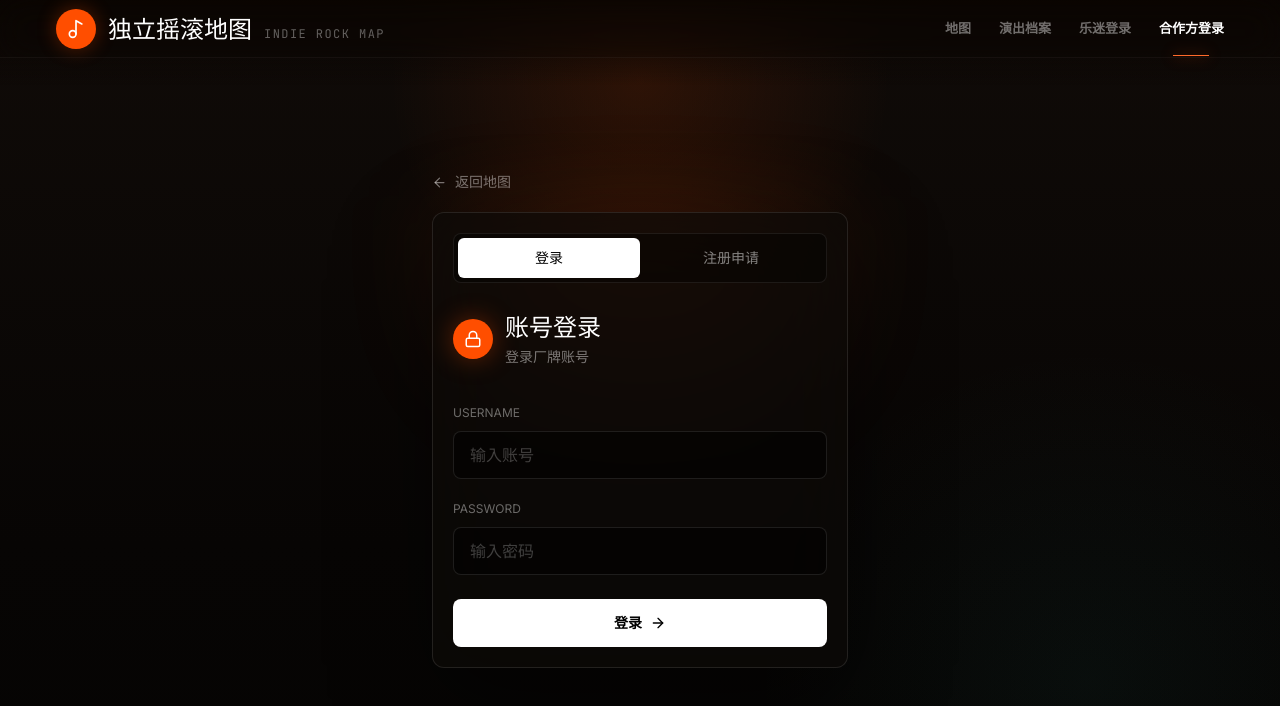
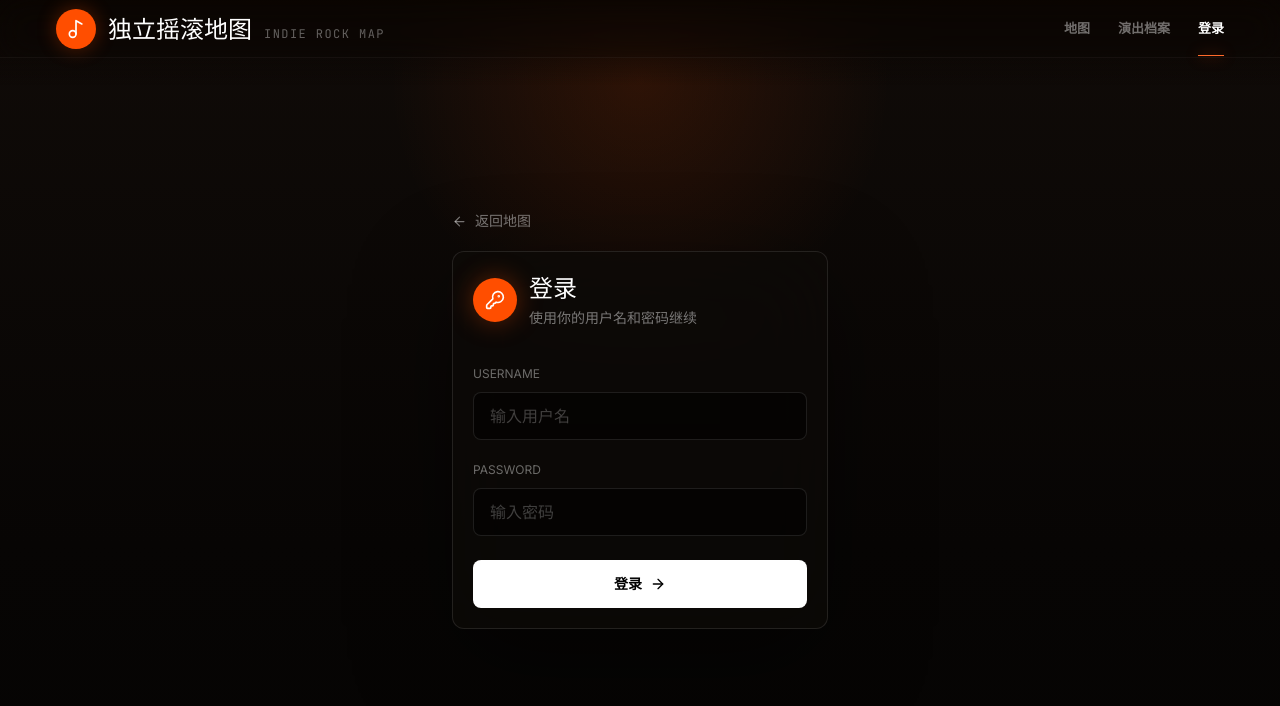
Before and after one commit to AustinZhao0308/ChineseIndieRockMap, a React (Vite) app: page /login in a window 1280 px wide. Shown: the top 706 px of the page. Built offline with nearby package versions, Linux system fonts and the light colour scheme.

Commit message:
Unify website login and simplify band cards

```diff
--- a/src/components/BandModal.tsx
+++ b/src/components/BandModal.tsx
@@ -30,7 +30,7 @@ const BandModal: React.FC<BandModalProps> = ({ band, onClose, onBandUpdated }) =
     if (!band?.dbId) return;
     const token = localStorage.getItem('catbeerUserToken');
     if (!token) {
-      window.location.href = `/user-login?next=${encodeURIComponent(window.location.pathname)}`;
+      window.location.href = `/login?next=${encodeURIComponent(window.location.pathname)}`;
       return;
     }
 
@@ -44,7 +44,7 @@ const BandModal: React.FC<BandModalProps> = ({ band, onClose, onBandUpdated }) =
       if (!response.ok) {
         if (response.status === 401) {
           localStorage.removeItem('catbeerUserToken');
-          window.location.href = `/user-login?next=${encodeURIComponent(window.location.pathname)}`;
+          window.location.href = `/login?next=${encodeURIComponent(window.location.pathname)}`;
           return;
         }
         throw new Error(data.error || '干杯失败');
--- a/src/components/SiteNav.tsx
+++ b/src/components/SiteNav.tsx
@@ -3,6 +3,7 @@ import { Link, useLocation } from "react-router-dom";
 import { Menu, Music2, X } from "lucide-react";
 
 type NavUser = {
+  session: "map" | "app";
   role?: string;
   username?: string;
   displayName?: string;
@@ -14,41 +15,53 @@ const baseNavItems = [
   { to: "/events", label: "演出档案", match: (path: string) => path.startsWith("/events") || path.startsWith("/labels") }
 ];
 
-const getStoredUser = (): NavUser | null => {
-  if (typeof window === "undefined") return null;
-  const token = localStorage.getItem("adminToken");
-  if (!token) return null;
+const decodeToken = (token: string): Omit<NavUser, "session"> | null => {
   try {
     const payload = token.split(".")[1] || "";
     const normalizedPayload = payload.replace(/-/g, "+").replace(/_/g, "/").padEnd(Math.ceil(payload.length / 4) * 4, "=");
     return JSON.parse(atob(normalizedPayload));
-  } catch (err) {
+  } catch {
     return null;
   }
 };
 
-const fetchCurrentUser = async () => {
-  const token = localStorage.getItem("adminToken");
+const getStoredUser = (): NavUser | null => {
+  if (typeof window === "undefined") return null;
+  const mapUser = localStorage.getItem("adminToken");
+  if (mapUser) {
+    const payload = decodeToken(mapUser);
+    if (payload) return { ...payload, session: "map" };
+  }
+  const appUser = localStorage.getItem("catbeerUserToken");
+  if (appUser) {
+    const payload = decodeToken(appUser);
+    if (payload) return { ...payload, session: "app" };
+  }
+  return null;
+};
+
+const fetchCurrentUser = async (session: NavUser["session"]) => {
+  const token = localStorage.getItem(session === "map" ? "adminToken" : "catbeerUserToken");
   if (!token) return null;
 
-  const res = await fetch("/api/me", {
+  const res = await fetch(session === "map" ? "/api/me" : "/api/account/me", {
     headers: { Authorization: `Bearer ${token}` }
   });
 
   if (!res.ok) {
-    localStorage.removeItem("adminToken");
+    localStorage.removeItem(session === "map" ? "adminToken" : "catbeerUserToken");
     return null;
   }
 
   const data = await res.json();
-  return data.user as NavUser;
+  return { ...data.user, session } as NavUser;
 };
 
 export default function SiteNav() {
   const { pathname } = useLocation();
   const [isMenuOpen, setIsMenuOpen] = useState(false);
   const [user, setUser] = useState<NavUser | null>(() => getStoredUser());
-  const navItems = user
+  const navItems = user?.session === "map"
     ? [
       ...baseNavItems,
       { to: "/admin", label: "数据管理", match: (path: string) => path === "/admin" },
@@ -56,11 +69,9 @@ export default function SiteNav() {
         ? [{ to: "/admin/posts", label: "内容流", match: (path: string) => path.startsWith("/admin/posts") }]
         : [])
     ]
-    : [
-      ...baseNavItems,
-      { to: "/user-login", label: "乐迷登录", match: (path: string) => path.startsWith("/user-login") },
-      { to: "/login", label: "合作方登录", match: (path: string) => path.startsWith("/login") }
-    ];
+    : user
+      ? baseNavItems
+      : [...baseNavItems, { to: "/login", label: "登录", match: (path: string) => path.startsWith("/login") || path.startsWith("/user-login") }];
 
   useEffect(() => {
     setIsMenuOpen(false);
@@ -72,7 +83,7 @@ export default function SiteNav() {
       const storedUser = getStoredUser();
       setUser(storedUser);
       if (!storedUser) return;
-      fetchCurrentUser()
+      fetchCurrentUser(storedUser.session)
         .then(nextUser => {
           if (!cancelled) setUser(nextUser);
         })
@@ -83,19 +94,23 @@ export default function SiteNav() {
     syncUser();
     window.addEventListener("storage", syncUser);
     window.addEventListener("authchange", syncUser);
+    window.addEventListener("catbeeruserchange", syncUser);
     window.addEventListener("focus", syncUser);
     return () => {
       cancelled = true;
       window.removeEventListener("storage", syncUser);
       window.removeEventListener("authchange", syncUser);
+      window.removeEventListener("catbeeruserchange", syncUser);
       window.removeEventListener("focus", syncUser);
     };
   }, []);
 
   const handleLogout = () => {
     localStorage.removeItem("adminToken");
+    localStorage.removeItem("catbeerUserToken");
     setUser(null);
     window.dispatchEvent(new Event("authchange"));
+    window.dispatchEvent(new Event("catbeeruserchange"));
   };
 
   const displayName = user?.displayName || user?.username || "";
@@ -154,7 +169,7 @@ export default function SiteNav() {
           })}
           {user && (
             <div className="ml-1 flex items-center gap-3 border-l border-white/[0.08] pl-5">
-              <Link to="/admin" className="flex items-center gap-2 text-white/76 transition-colors hover:text-white">
+              <Link to={user.session === "map" ? "/admin" : "/"} className="flex items-center gap-2 text-white/76 transition-colors hover:text-white">
                 {avatar("h-7 w-7")}
                 <span className="max-w-28 truncate text-sm font-medium">{displayName}</span>
               </Link>
--- a/src/pages/LoginPage.tsx
+++ b/src/pages/LoginPage.tsx
@@ -1,169 +1,113 @@
-import React, { useState } from "react";
+import { FormEvent, useState } from "react";
+import { ArrowLeft, ArrowRight, KeyRound } from "lucide-react";
 import { Link, useNavigate, useSearchParams } from "react-router-dom";
-import { ArrowLeft, ArrowRight, Copy, Lock, ShieldCheck, UserRound } from "lucide-react";
+
+type LoginResponse = {
+  token?: string;
+  error?: string;
+};
 
 export default function LoginPage() {
   const navigate = useNavigate();
   const [searchParams] = useSearchParams();
-  const [mode, setMode] = useState<"login" | "register">("login");
   const [username, setUsername] = useState("");
   const [password, setPassword] = useState("");
   const [error, setError] = useState("");
-  const [message, setMessage] = useState("");
   const [isSubmitting, setIsSubmitting] = useState(false);
   const next = searchParams.get("next") || "/";
 
-  const handleLogin = async (event: React.FormEvent) => {
-    event.preventDefault();
-    setError("");
-    setMessage("");
-    setIsSubmitting(true);
-
-    try {
-      const res = await fetch("/api/login", {
+  const requestLogin = async (path: string) => {
+    const response = await fetch(path, {
       method: "POST",
       headers: { "Content-Type": "application/json" },
       body: JSON.stringify({ username, password })
     });
-      const data = await res.json();
+    return { response, data: await response.json() as LoginResponse };
+  };
 
-      if (!res.ok) {
-        setError(data.error || "登录失败，请检查密码");
+  const submit = async (event: FormEvent) => {
+    event.preventDefault();
+    setError("");
+    setIsSubmitting(true);
+
+    try {
+      const appLogin = await requestLogin("/api/auth/password/login");
+      if (appLogin.response.ok && appLogin.data.token) {
+        localStorage.removeItem("adminToken");
+        localStorage.setItem("catbeerUserToken", appLogin.data.token);
+        window.dispatchEvent(new Event("catbeeruserchange"));
+        window.dispatchEvent(new Event("authchange"));
+        navigate(next, { replace: true });
         return;
       }
 
-      localStorage.setItem("adminToken", data.token);
+      const mapLogin = await requestLogin("/api/login");
+      if (mapLogin.response.ok && mapLogin.data.token) {
+        localStorage.removeItem("catbeerUserToken");
+        localStorage.setItem("adminToken", mapLogin.data.token);
+        window.dispatchEvent(new Event("catbeeruserchange"));
         window.dispatchEvent(new Event("authchange"));
         navigate(next, { replace: true });
-    } catch (err) {
-      setError("网络连接失败，请稍后再试");
+        return;
+      }
+
+      setError("用户名或密码不正确，请重试。");
+    } catch {
+      setError("网络连接失败，请稍后再试。");
     } finally {
       setIsSubmitting(false);
     }
   };
 
-  const handleCopyContact = async () => {
-    setError("");
-    try {
-      await navigator.clipboard.writeText("catbeer_music");
-      setMessage("已复制 catbeer_music");
-    } catch (err) {
-      setMessage("请手动复制：catbeer_music");
-    }
-  };
-
   return (
-    <div className="relative min-h-[100dvh] overflow-hidden bg-[#0a0502] pt-[calc(4.25rem+env(safe-area-inset-top))] text-white font-sans md:pt-20">
-      <div className="absolute inset-0 pointer-events-none bg-[radial-gradient(circle_at_50%_10%,rgba(255,78,0,0.13),transparent_26%),radial-gradient(circle_at_85%_85%,rgba(57,166,154,0.06),transparent_26%),linear-gradient(180deg,#100b08_0%,#070504_68%,#050403_100%)]" />
-
-      <main className="relative z-10 mx-auto flex min-h-[calc(100dvh-5rem)] w-full max-w-[480px] flex-col justify-center px-5 pb-10 md:px-8">
+    <div className="relative min-h-[100dvh] overflow-hidden bg-[#0a0502] pt-[calc(4.25rem+env(safe-area-inset-top))] font-sans text-white md:pt-20">
+      <div className="pointer-events-none absolute inset-0 bg-[radial-gradient(circle_at_50%_10%,rgba(255,78,0,0.13),transparent_26%),linear-gradient(180deg,#100b08_0%,#070504_68%,#050403_100%)]" />
+      <main className="relative z-10 mx-auto flex min-h-[calc(100dvh-5rem)] w-full max-w-[440px] flex-col justify-center px-5 pb-10 md:px-8">
         <Link to="/" className="mb-5 inline-flex w-fit items-center gap-2 text-sm text-white/45 transition-colors hover:text-white">
           <ArrowLeft size={15} />
           返回地图
         </Link>
 
-        <section className="relative">
-          <div className="absolute -inset-4 rounded-[1.6rem] bg-[radial-gradient(circle_at_50%_0%,rgba(255,78,0,0.18),transparent_55%)] blur-2xl" />
-          <div className="relative rounded-xl border border-white/10 bg-[#0d0a08]/72 p-4 shadow-[0_32px_100px_rgba(0,0,0,0.46)] backdrop-blur-2xl md:p-5">
-            <div className="grid grid-cols-2 rounded-lg border border-white/[0.08] bg-black/35 p-1">
-              <button
-                type="button"
-                onClick={() => {
-                  setMode("login");
-                  setError("");
-                  setMessage("");
-                }}
-                className={`h-10 rounded-md text-sm transition-colors ${mode === "login" ? "bg-white text-black" : "text-white/50 hover:text-white"}`}
-              >
-                登录
-              </button>
-              <button
-                type="button"
-                onClick={() => {
-                  setMode("register");
-                  setError("");
-                  setMessage("");
-                }}
-                className={`h-10 rounded-md text-sm transition-colors ${mode === "register" ? "bg-white text-black" : "text-white/50 hover:text-white"}`}
-              >
-                注册申请
-              </button>
-            </div>
-
-            {mode === "login" ? (
-              <form onSubmit={handleLogin} className="pt-7">
+        <section className="rounded-xl border border-white/10 bg-[#0d0a08]/72 p-5 shadow-[0_32px_100px_rgba(0,0,0,0.46)] backdrop-blur-2xl">
           <div className="flex items-center gap-3">
-                  <div className="flex h-10 w-10 items-center justify-center rounded-full bg-[#ff4e00] text-white shadow-[0_0_26px_rgba(255,78,0,0.35)]">
-                    <Lock size={18} />
+            <div className="grid h-11 w-11 place-items-center rounded-full bg-[#ff4e00] text-white shadow-[0_0_26px_rgba(255,78,0,0.35)]">
+              <KeyRound size={20} />
             </div>
             <div>
-                    <h2 className="text-2xl font-serif">账号登录</h2>
-                    <p className="mt-1 text-sm text-white/45">登录厂牌账号</p>
+              <h1 className="text-2xl font-serif">登录</h1>
+              <p className="mt-1 text-sm text-white/45">使用你的用户名和密码继续</p>
             </div>
           </div>
 
-                <label className="mt-8 block">
+          <form onSubmit={submit} className="mt-8">
+            <label className="block">
               <span className="text-xs uppercase text-white/40">Username</span>
               <input
-                    type="text"
                 value={username}
                 onChange={event => setUsername(event.target.value)}
-                    placeholder="输入账号"
+                autoCapitalize="none"
+                autoComplete="username"
+                placeholder="输入用户名"
                 className="mt-2 h-12 w-full rounded-lg border border-white/10 bg-black/45 px-4 text-white outline-none transition-colors placeholder:text-white/24 focus:border-[#ff4e00]/70"
-                    autoComplete="username"
               />
             </label>
-
             <label className="mt-4 block">
               <span className="text-xs uppercase text-white/40">Password</span>
               <input
                 type="password"
                 value={password}
                 onChange={event => setPassword(event.target.value)}
+                autoComplete="current-password"
                 placeholder="输入密码"
                 className="mt-2 h-12 w-full rounded-lg border border-white/10 bg-black/45 px-4 text-white outline-none transition-colors placeholder:text-white/24 focus:border-[#ff4e00]/70"
-                    autoComplete="current-password"
               />
             </label>
             {error && <p className="mt-4 text-sm text-red-300">{error}</p>}
-                <button
-                  type="submit"
-                  disabled={isSubmitting}
-                  className="mt-6 inline-flex h-12 w-full items-center justify-center gap-2 rounded-lg bg-white text-sm font-semibold text-black transition-colors hover:bg-white/88 disabled:cursor-not-allowed disabled:opacity-60"
-                >
+            <button type="submit" disabled={isSubmitting} className="mt-6 inline-flex h-12 w-full items-center justify-center gap-2 rounded-lg bg-white text-sm font-semibold text-black transition-colors hover:bg-white/88 disabled:cursor-not-allowed disabled:opacity-60">
               {isSubmitting ? "登录中..." : "登录"}
               <ArrowRight size={16} />
             </button>
           </form>
-            ) : (
-              <div className="pt-7">
-                <div className="flex items-center gap-3">
-                  <div className="flex h-10 w-10 items-center justify-center rounded-full border border-white/14 bg-white/[0.08] text-white/78">
-                    <UserRound size={18} />
-                  </div>
-                  <div>
-                    <h2 className="text-2xl font-serif">账号注册申请</h2>
-                    <p className="mt-1 text-sm text-white/45">厂牌、乐队、场地与合作方</p>
-                  </div>
-                </div>
-
-                <div className="mt-8 rounded-lg border border-white/10 bg-black/30 p-4">
-                  <p className="text-sm leading-7 text-white/60">
-                    厂牌账号暂不开放自助注册。请联系 <span className="font-mono text-[#ffb18a]">catbeer_music</span> 申请开通账号。
-                  </p>
-                </div>
-                {message && <p className="mt-4 text-sm leading-6 text-[#ffb18a]">{message}</p>}
-                <button type="button" onClick={handleCopyContact} className="mt-6 inline-flex h-12 w-full items-center justify-center gap-2 rounded-lg border border-white/12 bg-white/[0.08] text-sm font-semibold text-white transition-colors hover:bg-white/[0.12]">
-                  <Copy size={16} />
-                  复制联系方式
-                </button>
-                <p className="mt-4 flex gap-2 text-xs leading-5 text-white/38">
-                  <ShieldCheck size={14} className="mt-0.5 shrink-0" />
-                  账号由 Catbeer 审核开通后即可登录。
-                </p>
-              </div>
-            )}
-          </div>
         </section>
       </main>
     </div>
--- a/src/pages/UserLoginPage.tsx
+++ b/src/pages/UserLoginPage.tsx
@@ -1,96 +1,6 @@
-import { FormEvent, useState } from "react";
-import { ArrowLeft, ArrowRight, Beer, KeyRound } from "lucide-react";
-import { Link, useNavigate, useSearchParams } from "react-router-dom";
+import { Navigate, useLocation } from "react-router-dom";
 
 export default function UserLoginPage() {
-  const navigate = useNavigate();
-  const [searchParams] = useSearchParams();
-  const [username, setUsername] = useState("");
-  const [password, setPassword] = useState("");
-  const [error, setError] = useState("");
-  const [isSubmitting, setIsSubmitting] = useState(false);
-  const next = searchParams.get("next") || "/";
-
-  const submit = async (event: FormEvent) => {
-    event.preventDefault();
-    setError("");
-    setIsSubmitting(true);
-    try {
-      const response = await fetch("/api/auth/password/login", {
-        method: "POST",
-        headers: { "Content-Type": "application/json" },
-        body: JSON.stringify({ username, password })
-      });
-      const data = await response.json();
-      if (!response.ok) {
-        setError(data.error || "登录失败，请检查用户名和密码。");
-        return;
-      }
-      localStorage.setItem("catbeerUserToken", data.token);
-      window.dispatchEvent(new Event("catbeeruserchange"));
-      navigate(next, { replace: true });
-    } catch {
-      setError("网络连接失败，请稍后再试。");
-    } finally {
-      setIsSubmitting(false);
-    }
-  };
-
-  return (
-    <div className="relative min-h-[100dvh] overflow-hidden bg-[#0a0502] pt-[calc(4.25rem+env(safe-area-inset-top))] text-white font-sans md:pt-20">
-      <div className="absolute inset-0 pointer-events-none bg-[radial-gradient(circle_at_50%_10%,rgba(255,180,0,0.12),transparent_28%),linear-gradient(180deg,#100b08_0%,#070504_68%,#050403_100%)]" />
-      <main className="relative z-10 mx-auto flex min-h-[calc(100dvh-5rem)] w-full max-w-[440px] flex-col justify-center px-5 pb-10 md:px-8">
-        <Link to="/" className="mb-5 inline-flex w-fit items-center gap-2 text-sm text-white/45 transition-colors hover:text-white">
-          <ArrowLeft size={15} />
-          返回地图
-        </Link>
-        <section className="rounded-xl border border-white/10 bg-[#0d0a08]/72 p-5 shadow-[0_32px_100px_rgba(0,0,0,0.46)] backdrop-blur-2xl">
-          <div className="flex items-center gap-3">
-            <div className="grid h-11 w-11 place-items-center rounded-full bg-[#ffb400] text-black shadow-[0_0_26px_rgba(255,180,0,0.3)]">
-              <Beer size={21} fill="currentColor" />
-            </div>
-            <div>
-              <h1 className="text-2xl font-serif">乐迷登录</h1>
-              <p className="mt-1 text-sm text-white/45">登录后为喜欢的乐队干杯</p>
-            </div>
-          </div>
-
-          <form onSubmit={submit} className="mt-8">
-            <label className="block">
-              <span className="text-xs uppercase text-white/40">Username</span>
-              <input
-                value={username}
-                onChange={event => setUsername(event.target.value)}
-                autoCapitalize="none"
-                autoComplete="username"
-                placeholder="你的猫啤用户名"
-                className="mt-2 h-12 w-full rounded-lg border border-white/10 bg-black/45 px-4 text-white outline-none transition-colors placeholder:text-white/24 focus:border-[#ffb400]/70"
-              />
-            </label>
-            <label className="mt-4 block">
-              <span className="text-xs uppercase text-white/40">Password</span>
-              <input
-                type="password"
-                value={password}
-                onChange={event => setPassword(event.target.value)}
-                autoComplete="current-password"
-                placeholder="你的密码"
-                className="mt-2 h-12 w-full rounded-lg border border-white/10 bg-black/45 px-4 text-white outline-none transition-colors placeholder:text-white/24 focus:border-[#ffb400]/70"
-              />
-            </label>
-            {error && <p className="mt-4 text-sm text-red-300">{error}</p>}
-            <button type="submit" disabled={isSubmitting} className="mt-6 inline-flex h-12 w-full items-center justify-center gap-2 rounded-lg bg-[#ffb400] text-sm font-semibold text-black transition-colors hover:bg-[#ffcc3b] disabled:cursor-not-allowed disabled:opacity-60">
-              <KeyRound size={16} />
-              {isSubmitting ? "登录中..." : "登录并继续"}
-              <ArrowRight size={16} />
-            </button>
-          </form>
-
-          <p className="mt-6 border-t border-white/8 pt-5 text-xs leading-5 text-white/38">
-            猫啤账号由 App 内首次使用 Apple 登录后创建。忘记密码时，请在 App 的“我的”中重新设置。
-          </p>
-        </section>
-      </main>
-    </div>
-  );
+  const location = useLocation();
+  return <Navigate replace to={{ pathname: "/login", search: location.search }} />;
 }
```
Also changed, not shown: src/components/ProvincePanel.tsx (+3 -6 lines). Lines whose indentation alone changed are shown as unchanged.
